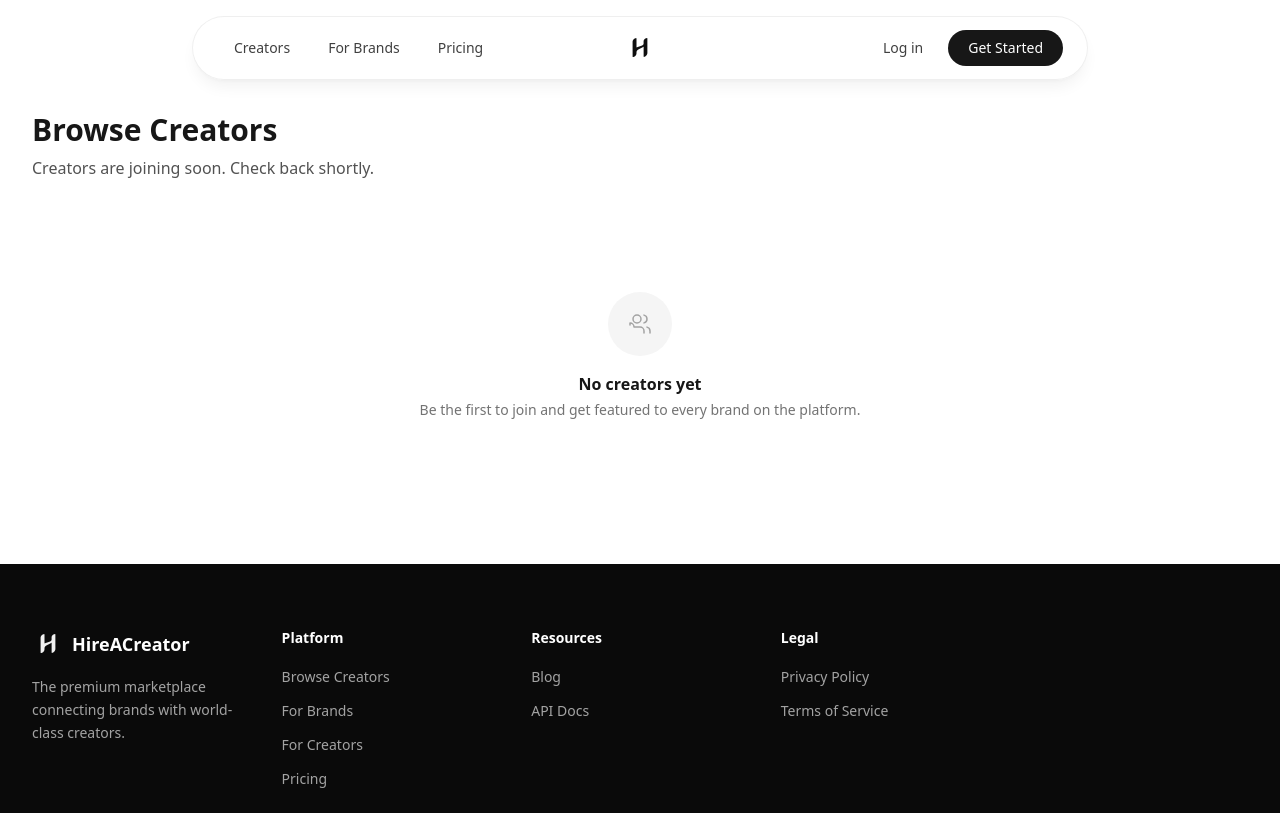
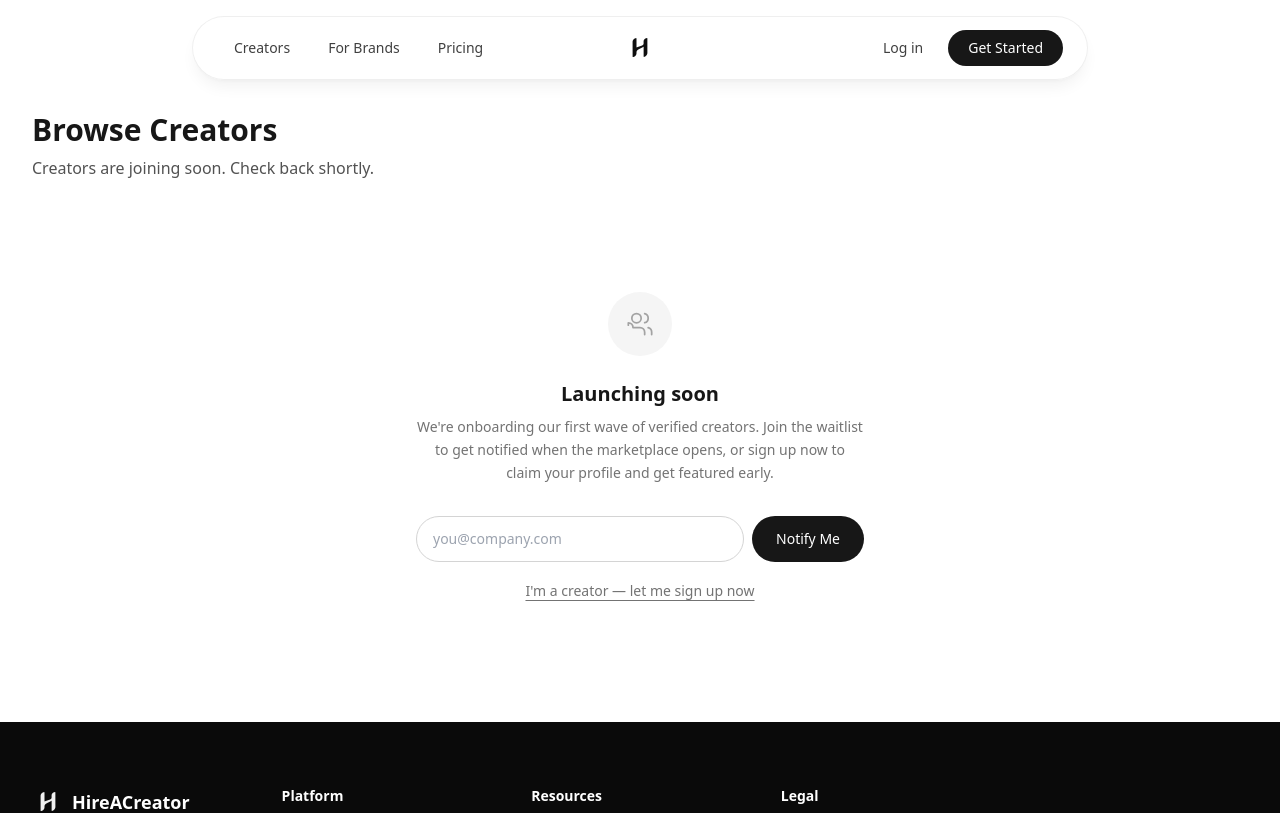
Before and after one commit to flinchify/hireacreator.ai, a Next.js app: page /browse in a window 1280 px wide. Shown: the top 813 px of the page. Built offline with nearby package versions, Linux system fonts and the light colour scheme; no server answers; the database is empty.

Commit message:
Waitlist, honest copy, clear pricing (0% commission not 'free'), escrow explanation, browse empty state

```diff
--- /dev/null
+++ b/app/api/waitlist/route.ts
@@ -0,0 +1,45 @@
+import { NextResponse } from "next/server";
+import { getDb } from "@/lib/db";
+
+export async function POST(request: Request) {
+  const body = await request.json().catch(() => ({}));
+  const { email, role } = body;
+
+  if (!email || !email.includes("@")) {
+    return NextResponse.json({ error: "invalid_email" }, { status: 400 });
+  }
+
+  const sql = getDb();
+
+  // Create table if not exists
+  await sql`
+    CREATE TABLE IF NOT EXISTS waitlist (
+      id SERIAL PRIMARY KEY,
+      email VARCHAR(255) UNIQUE NOT NULL,
+      role VARCHAR(20) DEFAULT 'creator',
+      created_at TIMESTAMPTZ DEFAULT NOW()
+    )
+  `;
+
+  // Upsert
+  await sql`
+    INSERT INTO waitlist (email, role)
+    VALUES (${email.toLowerCase().trim()}, ${role || "creator"})
+    ON CONFLICT (email) DO NOTHING
+  `;
+
+  // Get count
+  const count = await sql`SELECT COUNT(*)::int AS cnt FROM waitlist`;
+
+  return NextResponse.json({ success: true, position: count[0]?.cnt || 1 });
+}
+
+export async function GET() {
+  const sql = getDb();
+  try {
+    const count = await sql`SELECT COUNT(*)::int AS cnt FROM waitlist`;
+    return NextResponse.json({ count: count[0]?.cnt || 0 });
+  } catch {
+    return NextResponse.json({ count: 0 });
+  }
+}
--- a/app/browse/page.tsx
+++ b/app/browse/page.tsx
@@ -4,6 +4,7 @@ import { getCreators } from "@/lib/queries";
 import { CATEGORIES } from "@/lib/types";
 import type { Creator } from "@/lib/types";
 import { BrowseContent } from "@/components/browse-content";
+import { BrowseEmptyState } from "@/components/browse-empty-state";
 
 export default async function BrowsePage() {
   let creators: Creator[] = [];
@@ -31,29 +32,7 @@ export default async function BrowsePage() {
         {creators.length > 0 ? (
           <BrowseContent creators={creators} categories={[...CATEGORIES]} />
         ) : (
-          <div className="text-center py-20">
-            <div className="w-16 h-16 rounded-full bg-neutral-100 flex items-center justify-center mx-auto mb-4">
-              <svg
-                width="24"
-                height="24"
-                viewBox="0 0 24 24"
-                fill="none"
-                stroke="currentColor"
-                strokeWidth="1.5"
-                className="text-neutral-400"
-              >
-                <path d="M16 21v-2a4 4 0 00-4-4H6a4 4 0 00-4-4v2" strokeLinecap="round" strokeLinejoin="round" />
-                <circle cx="9" cy="7" r="4" />
-                <path d="M22 21v-2a4 4 0 00-3-3.87M16 3.13a4 4 0 010 7.75" strokeLinecap="round" strokeLinejoin="round" />
-              </svg>
-            </div>
-            <h3 className="font-semibold text-neutral-900 mb-1">
-              No creators yet
-            </h3>
-            <p className="text-sm text-neutral-500 mb-6">
-              Be the first to join and get featured to every brand on the platform.
-            </p>
-          </div>
+          <BrowseEmptyState />
         )}
       </div>
       <Footer />
--- /dev/null
+++ b/components/browse-empty-state.tsx
@@ -0,0 +1,76 @@
+"use client";
+
+import { useState } from "react";
+import { useAuth } from "./auth-context";
+
+export function BrowseEmptyState() {
+  const { openSignup } = useAuth();
+  const [email, setEmail] = useState("");
+  const [submitted, setSubmitted] = useState(false);
+  const [loading, setLoading] = useState(false);
+
+  async function handleWaitlist(e: React.FormEvent) {
+    e.preventDefault();
+    if (!email) return;
+    setLoading(true);
+    const res = await fetch("/api/waitlist", {
+      method: "POST",
+      headers: { "Content-Type": "application/json" },
+      body: JSON.stringify({ email, role: "brand" }),
+    });
+    const data = await res.json();
+    if (data.success) setSubmitted(true);
+    setLoading(false);
+  }
+
+  return (
+    <div className="text-center py-20 max-w-md mx-auto">
+      <div className="w-16 h-16 rounded-full bg-neutral-100 flex items-center justify-center mx-auto mb-6">
+        <svg width="28" height="28" viewBox="0 0 24 24" fill="none" stroke="currentColor" strokeWidth="1.5" className="text-neutral-400">
+          <path d="M16 21v-2a4 4 0 00-4-4H6a4 4 0 00-4-4v2" strokeLinecap="round" strokeLinejoin="round" />
+          <circle cx="9" cy="7" r="4" />
+          <path d="M22 21v-2a4 4 0 00-3-3.87M16 3.13a4 4 0 010 7.75" strokeLinecap="round" strokeLinejoin="round" />
+        </svg>
+      </div>
+
+      <h3 className="font-display text-xl font-bold text-neutral-900 mb-2">Launching soon</h3>
+      <p className="text-sm text-neutral-500 mb-8 leading-relaxed">
+        We're onboarding our first wave of verified creators.
+        Join the waitlist to get notified when the marketplace opens,
+        or sign up now to claim your profile and get featured early.
+      </p>
+
+      {submitted ? (
+        <div className="bg-neutral-950 text-white rounded-2xl px-6 py-4">
+          <div className="font-display font-bold">You're on the list.</div>
+          <p className="text-sm text-neutral-400 mt-1">We'll email you when creators are live.</p>
+        </div>
+      ) : (
+        <form onSubmit={handleWaitlist} className="flex gap-2 mb-4">
+          <input
+            type="email"
+            value={email}
+            onChange={e => setEmail(e.target.value)}
+            placeholder="you@company.com"
+            className="flex-1 px-4 py-3 rounded-full border border-neutral-300 text-sm focus:outline-none focus:ring-2 focus:ring-neutral-900 focus:border-transparent text-neutral-900"
+            required
+          />
+          <button
+            type="submit"
+            disabled={loading}
+            className="px-6 py-3 text-sm font-medium text-white bg-neutral-900 rounded-full hover:bg-neutral-800 transition-colors whitespace-nowrap disabled:opacity-50"
+          >
+            {loading ? "..." : "Notify Me"}
+          </button>
+        </form>
+      )}
+
+      <button
+        onClick={() => openSignup("creator")}
+        className="text-sm text-neutral-500 hover:text-neutral-900 transition-colors underline underline-offset-4"
+      >
+        I'm a creator — let me sign up now
+      </button>
+    </div>
+  );
+}
--- a/components/homepage-content.tsx
+++ b/components/homepage-content.tsx
@@ -2,6 +2,7 @@
 
 import Link from "next/link";
 import Image from "next/image";
+import { useState } from "react";
 import { useAuth } from "@/components/auth-context";
 import { CreatorCard } from "@/components/creator-card";
 import { AnimateOnScroll, StaggerChildren } from "@/components/animate-on-scroll";
@@ -11,7 +12,6 @@ import {
   YouTubeIcon,
   TwitterIcon,
   LinkedInIcon,
-  DribbbleIcon,
 } from "@/components/icons/platforms";
 import { PlatformTicker } from "@/components/platform-ticker";
 import type { Creator } from "@/lib/types";
@@ -29,6 +29,80 @@ function CheckIcon() {
     <svg width="18" height="18" viewBox="0 0 24 24" fill="none" className="text-neutral-900 shrink-0">
       <path d="M20 6L9 17l-5-5" stroke="currentColor" strokeWidth="2.5" strokeLinecap="round" strokeLinejoin="round" />
     </svg>
+  );
+}
+
+function WaitlistForm() {
+  const { openSignup } = useAuth();
+  const [email, setEmail] = useState("");
+  const [submitted, setSubmitted] = useState(false);
+  const [position, setPosition] = useState(0);
+  const [loading, setLoading] = useState(false);
+
+  async function handleSubmit(e: React.FormEvent) {
+    e.preventDefault();
+    if (!email) return;
+    setLoading(true);
+    const res = await fetch("/api/waitlist", {
+      method: "POST",
+      headers: { "Content-Type": "application/json" },
+      body: JSON.stringify({ email, role: "creator" }),
+    });
+    const data = await res.json();
+    if (data.success) {
+      setSubmitted(true);
+      setPosition(data.position);
+    }
+    setLoading(false);
+  }
+
+  if (submitted) {
+    return (
+      <div className="mt-8 max-w-md mx-auto">
+        <div className="bg-neutral-950 text-white rounded-2xl px-6 py-5 text-center">
+          <div className="text-lg font-display font-bold mb-1">You're in.</div>
+          <p className="text-sm text-neutral-400">
+            #{position} on the waitlist. We'll email you when it's your turn.
+          </p>
+        </div>
+        <button
+          onClick={() => openSignup("creator")}
+          className="mt-4 text-sm text-neutral-500 hover:text-neutral-900 transition-colors underline underline-offset-4"
+        >
+          Or create your profile now (early access)
+        </button>
+      </div>
+    );
+  }
+
+  return (
+    <div className="mt-8 max-w-md mx-auto">
+      <form onSubmit={handleSubmit} className="flex gap-2">
+        <input
+          type="email"
+          value={email}
+          onChange={e => setEmail(e.target.value)}
+          placeholder="you@email.com"
+          className="flex-1 px-5 py-3.5 rounded-full border border-neutral-300 text-sm focus:outline-none focus:ring-2 focus:ring-neutral-900 focus:border-transparent text-neutral-900 placeholder:text-neutral-400"
+          required
+        />
+        <button
+          type="submit"
+          disabled={loading}
+          className="px-6 sm:px-8 py-3.5 text-sm font-medium text-white bg-neutral-900 rounded-full hover:bg-neutral-800 transition-colors shadow-lg shadow-neutral-900/20 whitespace-nowrap disabled:opacity-50"
+        >
+          {loading ? "..." : "Join Waitlist"}
+        </button>
+      </form>
+      <div className="mt-3 flex items-center justify-center gap-4">
+        <button
+          onClick={() => openSignup("creator")}
+          className="text-sm text-neutral-500 hover:text-neutral-900 transition-colors"
+        >
+          Or create your profile now
+        </button>
+      </div>
+    </div>
   );
 }
 
@@ -61,22 +135,10 @@ export function HomepageContent({
             <PlatformTicker />
           </div>
 
-          <div className="mt-8 flex flex-col sm:flex-row items-center justify-center gap-4">
-            <button
-              onClick={() => openSignup("creator")}
-              className="px-8 py-3.5 text-base font-medium text-white bg-neutral-900 rounded-full hover:bg-neutral-800 transition-colors shadow-lg shadow-neutral-900/20 w-full sm:w-auto"
-            >
-              Claim Your Profile
-            </button>
-            <Link href="/browse">
-              <button className="px-8 py-3.5 text-base font-medium text-neutral-700 bg-transparent rounded-full border border-neutral-300 hover:border-neutral-400 hover:bg-neutral-50 transition-all w-full sm:w-auto">
-                Browse Creators
-              </button>
-            </Link>
-          </div>
+          <WaitlistForm />
 
           <p className="mt-6 text-sm text-neutral-400">
-            Free for creators. Zero fees. Always.
+            0% commission on bookings. Creators keep 100% of earnings. Optional paid tools for power users.
           </p>
         </div>
       </section>
@@ -100,8 +162,8 @@ export function HomepageContent({
               Brands find you
             </h3>
             <p className="text-neutral-400 text-sm leading-relaxed">
-              Stop pitching. Brands and agencies browse verified creators,
-              filter by niche, check your work, and book directly. You set the rates.
+              Stop pitching. Brands browse creators by niche, platform, and budget —
+              then book directly. You set your own rates. Early creators get featured placement.
             </p>
           </div>
           <div className="aos-stagger-item bg-neutral-950 text-white rounded-3xl p-8 md:p-10">
@@ -110,8 +172,8 @@ export function HomepageContent({
               Get paid instantly
             </h3>
             <p className="text-neutral-400 text-sm leading-relaxed">
-              Zero platform fees. You keep 100% of what you charge.
-              Stripe-powered escrow on every deal. No chasing invoices. Money moves when work ships.
+              0% commission — you keep 100% of what you charge.
+              Payments held in Stripe escrow until work is approved. No chasing invoices. Brands pay a small service fee, not you.
             </p>
           </div>
         </StaggerChildren>
@@ -269,8 +331,8 @@ export function HomepageContent({
             </h2>
             <p className="text-neutral-400 text-lg leading-relaxed">
               Search by niche, audience size, engagement rate, and budget.
-              Every creator is verified with real work and real reviews.
-              Book in minutes, not weeks.
+              Book in minutes, not weeks. Payments are held in Stripe escrow
+              and released when you approve the deliverables.
             </p>
           </div>
 
@@ -412,7 +474,7 @@ export function HomepageContent({
                   { feature: "Portfolio + services page", us: true, linktree: false, fiverr: true },
                   { feature: "Direct booking & payments", us: true, linktree: false, fiverr: true },
                   { feature: "Link-in-bio friendly", us: true, linktree: true, fiverr: false },
-                  { feature: "0% platform fees", us: true, linktree: false, fiverr: false },
+                  { feature: "0% creator commission", us: true, linktree: false, fiverr: false },
                   { feature: "Verified creator profiles", us: true, linktree: false, fiverr: false },
                   { feature: "Brand marketplace discovery", us: true, linktree: false, fiverr: true },
                   { feature: "AI agent API (MCP + REST)", us: true, linktree: false, fiverr: false },
@@ -468,21 +530,9 @@ export function HomepageContent({
           <p className="text-neutral-500 text-lg mb-10 max-w-xl mx-auto">
             {creatorCount > 0
               ? "Create your profile, list your services, and start getting booked by brands and AI agents."
-              : "Early creators get featured to every brand that joins. Claim your profile before your niche fills up."}
+              : "Early creators get featured placement to every brand that joins. First 500 get priority access."}
           </p>
-          <div className="flex flex-col sm:flex-row items-center justify-center gap-4">
-            <button
-              onClick={() => openSignup("creator")}
-              className="px-8 py-3.5 text-base font-medium text-white bg-neutral-900 rounded-full hover:bg-neutral-800 transition-colors shadow-lg shadow-neutral-900/20 w-full sm:w-auto"
-            >
-              Claim Your Profile
-            </button>
-            <Link href="/browse">
-              <button className="px-8 py-3.5 text-base font-medium text-neutral-700 bg-transparent rounded-full border border-neutral-300 hover:border-neutral-400 hover:bg-white transition-all w-full sm:w-auto">
-                Browse Creators
-              </button>
-            </Link>
-          </div>
+          <WaitlistForm />
         </div>
       </AnimateOnScroll>
     </>
```
